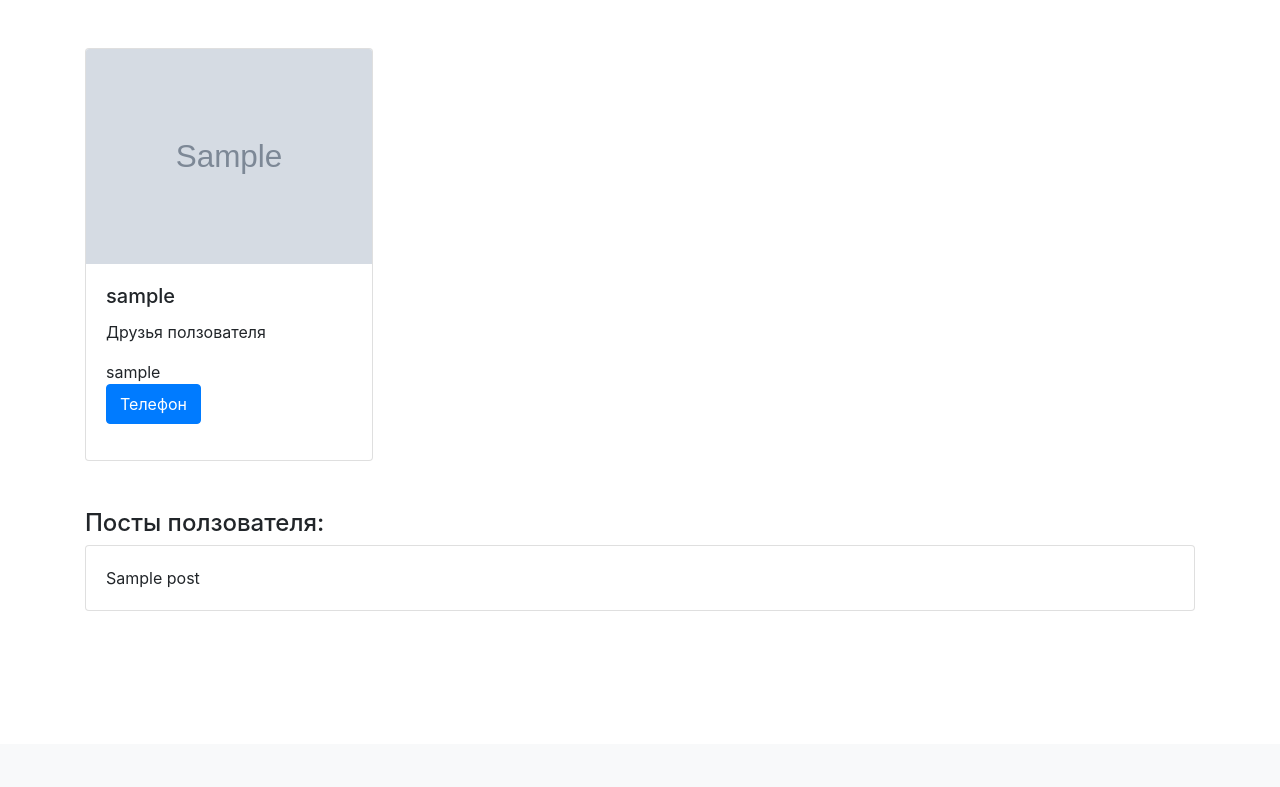
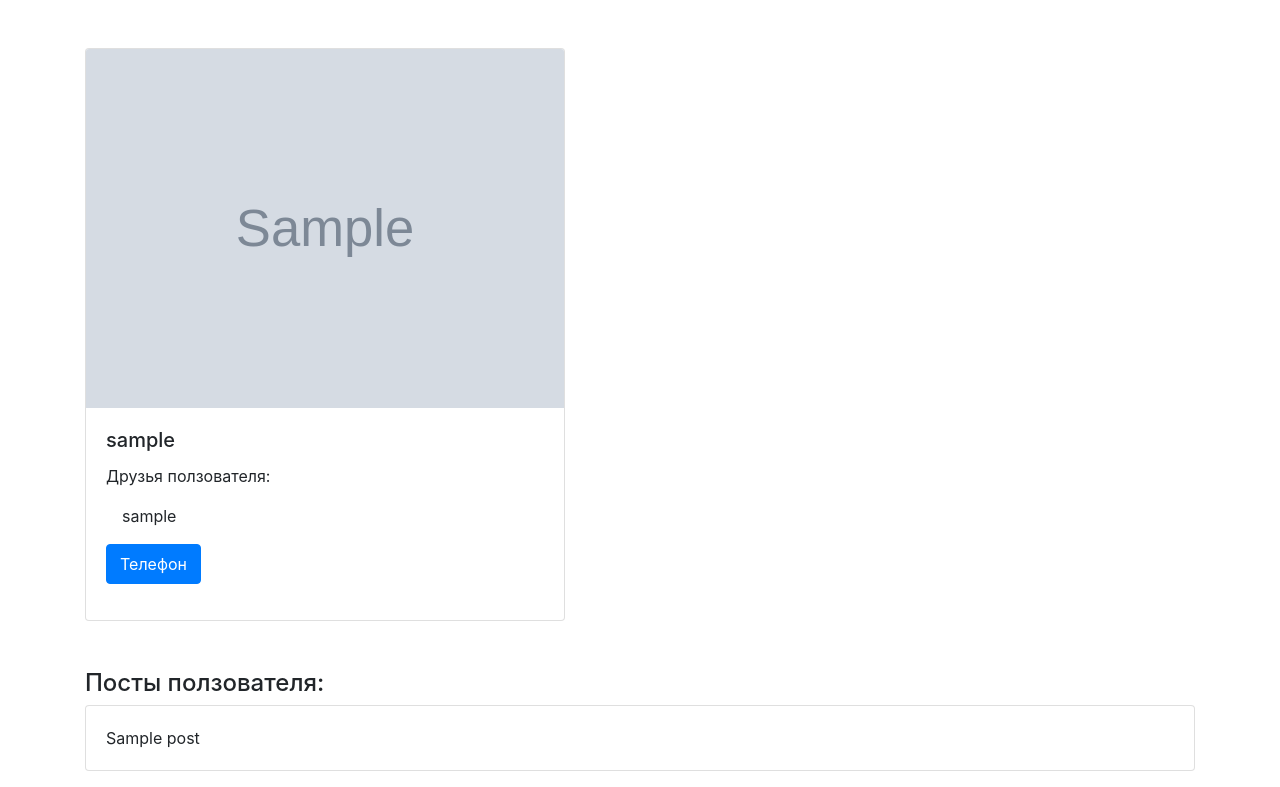
Before and after one commit to belek-king-bar/post-user, a Django app: page /users/1 in a window 1280 px wide. Shown: the part 56-843 px from the top of the page. Before the commit the page ends 667 px from the top, so only its background shows below. Run offline with Django 3.2, Linux system fonts and the light colour scheme; a user stored in the database is signed in; tables that the repository leaves empty hold one stand-in row (values such as "Sample post"); grey boxes marked "Sample" are stand-in pictures; some libraries are stand-ins or nearby versions.

Commit message:
изменение багов

```diff
--- a/exam/webapp/templates/user_detail.html
+++ b/exam/webapp/templates/user_detail.html
@@ -14,25 +14,26 @@
 {% endblock %}
 {% block content %}
 
-    <div class="card mt-5 mb-5" style="width: 18rem;">
+    <div class="card mt-5 mb-5" style="width: 30rem;">
         {% if userinfo.photo %}
             <img src="{{ userinfo.photo.url }}" class="card-img-top" alt="Аватар">
             <div class="card-body">
                 <h5 class="card-title">{{ userinfo.user.username }}</h5>
-                <p class="card-text">Друзья ползователя</p>
-                {% for friend in userinfo.friends.all %}
-                    {{ friend.username }}
-                    <br>
-                {% endfor %}
+                <p class="card-text">Друзья ползователя:<br>
+                    <p class="ml-3">{% for friend in userinfo.friends.all %}
+                        {{ friend.username }}<br>
+                    {% endfor %}</p>
+                </p>
                 <p class="btn btn-primary p-0" id="phone"><input id="add-item-btn" type="button" value="Телефон" class="btn btn-primary"></p>
             </div>
         {% else %}
             <div class="card-body">
                 <h5 class="card-title">{{ userinfo.user.username }}</h5>
-                <p class="card-text">Друзья ползователя:</p>
-                {% for friend in userinfo.friends.all %}
-                    {{ friend.username }}
-                {% endfor %}
+                <p class="card-text">Друзья ползователя:<br>
+                    <p class="mr-3">{% for friend in userinfo.friends.all %}
+                        {{ friend.username }}<br>
+                    {% endfor %}</p>
+                </p>
                 <p class="btn btn-primary p-0" id="phone"><input id="add-item-btn" type="button" value="Телефон" class="btn btn-primary"></p>
             </div>
         {% endif %}
@@ -49,13 +50,13 @@
     {% endblock %}
 
     <h4>Посты ползователя:</h4>
-    <div class="card mb-3">
-    <div class="card-body">
         {% for post in userinfo.user.author.all %}
-            {{ post.title }}<br>
+            <div class="card mb-3">
+            <div class="card-body">
+            {{ post.title }}
+            </div>
+            </div>
         {% endfor %}
-    </div>
-    </div>
 
 
 {% endblock %}
--- a/exam/webapp/views.py
+++ b/exam/webapp/views.py
@@ -70,7 +70,6 @@ class UserInfoDetailView(LoginRequiredMixin, DetailView):
     template_name = 'user_detail.html'
 
 
-
 class UserInfoUpdateView(LoginRequiredMixin, UpdateView):
     model = UserInfo
     template_name = 'user_update.html'
```
